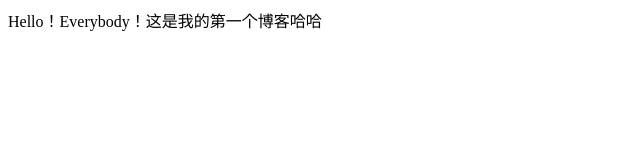
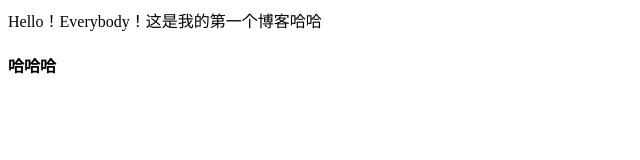
Before and after one commit to ZoeQCJ/ZoeQCJ.github.io, a plain HTML site: page index.html in a window 1280 px wide. Shown: the full height of the page, 0-640 px from the left. Drawn offline with Linux system fonts and the light colour scheme.

Commit message:
Update index.html

```diff
--- a/index.html
+++ b/index.html
@@ -1 +1,2 @@
 Hello！Everybody！这是我的第一个博客哈哈
+<h4>哈哈哈<h4/>
```
